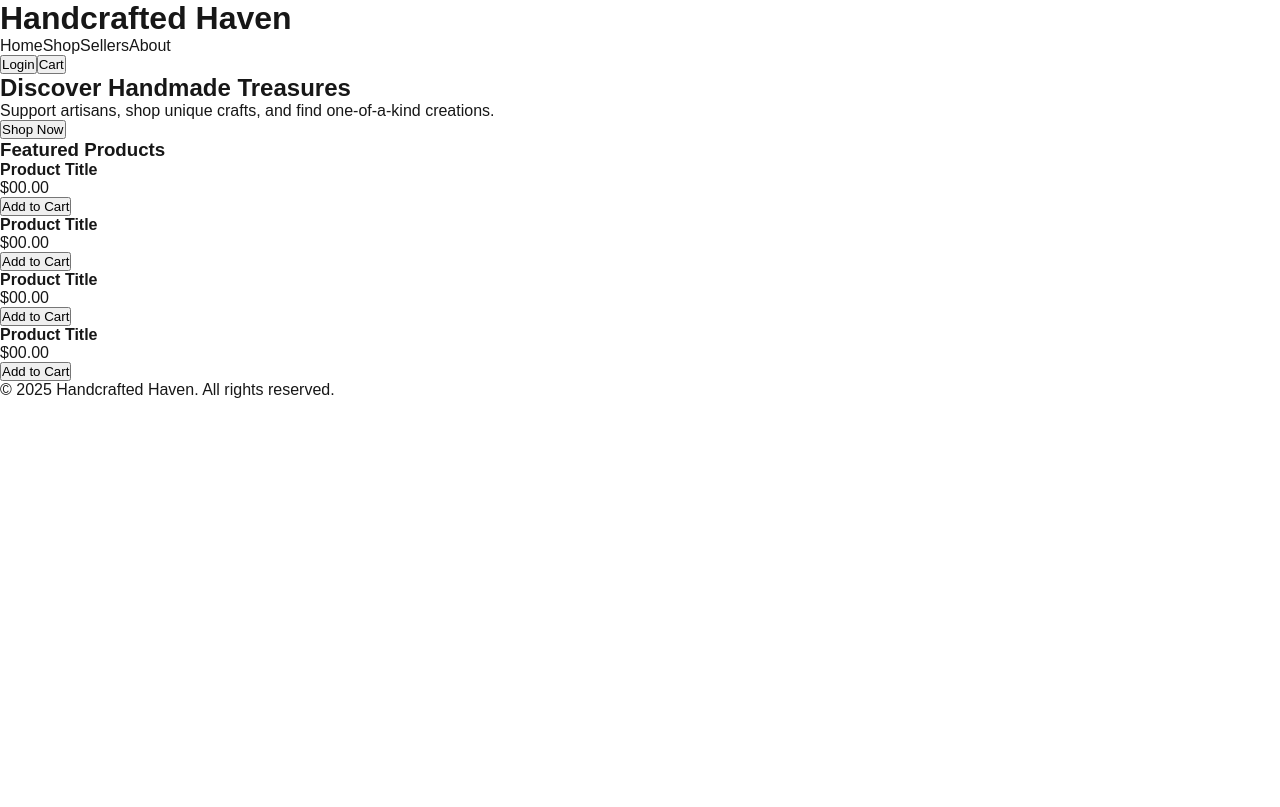
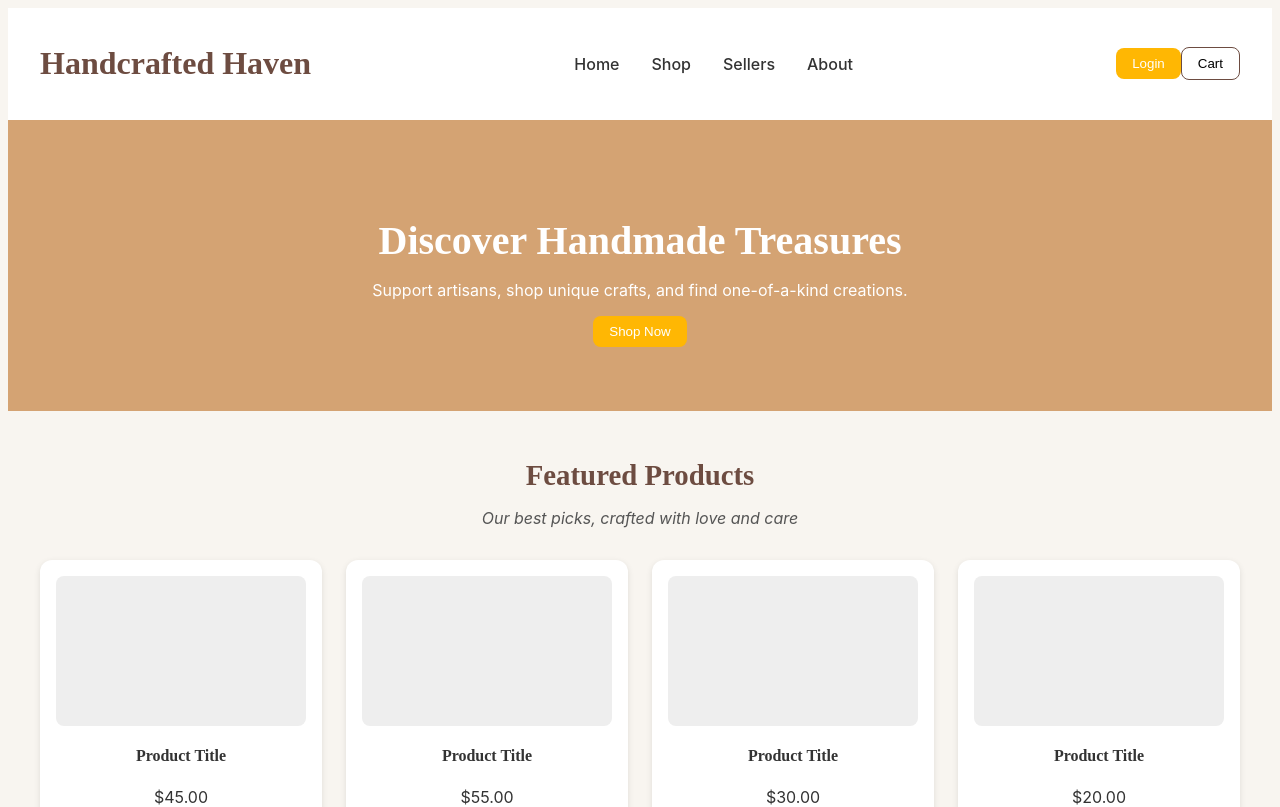
Before and after one commit to MulubahzumuKSipor/Team-Project, a Next.js app: page / in a window 1280 px wide. Shown: the top 807 px of the page. Built offline with nearby package versions, Linux system fonts and the light colour scheme.

Commit message:
Nav links/pages

```diff
--- a/package.json
+++ b/package.json
@@ -21,5 +21,6 @@
     "eslint": "^9",
     "eslint-config-next": "15.5.4",
     "@eslint/eslintrc": "^3"
-  }
+  },
+  "packageManager": "pnpm@10.11.0+sha512.6540583f41cc5f628eb3d9773ecee802f4f9ef9923cc45b69890fb47991d4b092964694ec3a4f738a420c918a333062c8b925d312f42e4f0c263eb603551f977"
 }
--- a/src/app/globals.css
+++ b/src/app/globals.css
@@ -1,8 +1,15 @@
 :root {
-  --background: #ffffff;
-  --foreground: #171717;
+  --color-primary: #6D4C41;   /* Rich Brown */
+  --color-secondary: #D4A373; /* Warm Sand */
+  --color-accent: #FFB703;    /* Golden Amber */
+  --color-light: #F8F5F0;     /* Off-White */
+  --color-dark: #333333;      /* Charcoal */
+
+  --background: var(--color-light);
+  --foreground: var(--color-dark);
 }
 
+/* Dark mode preference */
 @media (prefers-color-scheme: dark) {
   :root {
     --background: #0a0a0a;
@@ -19,24 +26,16 @@ body {
 body {
   color: var(--foreground);
   background: var(--background);
-  font-family: Arial, Helvetica, sans-serif;
+  font-family: 'Inter', 'Open Sans', sans-serif;
   -webkit-font-smoothing: antialiased;
   -moz-osx-font-smoothing: grayscale;
 }
 
-* {
-  box-sizing: border-box;
-  padding: 0;
-  margin: 0;
+h1, h2, h3, h4 {
+  font-family: 'Playfair Display', serif;
 }
 
 a {
   color: inherit;
   text-decoration: none;
 }
-
-@media (prefers-color-scheme: dark) {
-  html {
-    color-scheme: dark;
-  }
-}
--- a/src/app/layout.tsx
+++ b/src/app/layout.tsx
@@ -13,8 +13,8 @@ const geistMono = Geist_Mono({
 });
 
 export const metadata: Metadata = {
-  title: "Create Next App",
-  description: "Generated by create next app",
+  title: "Handcrafted Haven",
+  description: "Support artisans by shopping unique handmade products",
 };
 
 export default function RootLayout({
--- a/src/app/page.module.css
+++ b/src/app/page.module.css
@@ -1,167 +1,110 @@
-.page {
-  --gray-rgb: 0, 0, 0;
-  --gray-alpha-200: rgba(var(--gray-rgb), 0.08);
-  --gray-alpha-100: rgba(var(--gray-rgb), 0.05);
-
-  --button-primary-hover: #383838;
-  --button-secondary-hover: #f2f2f2;
-
-  display: grid;
-  grid-template-rows: 20px 1fr 20px;
+/* Header */
+.header {
+  background: #ffffff;
+  box-shadow: 0 2px 6px rgba(0,0,0,0.1);
+  padding: 1rem 2rem;
+  display: flex;
+  justify-content: space-between;
   align-items: center;
-  justify-items: center;
-  min-height: 100svh;
-  padding: 80px;
-  gap: 64px;
-  font-family: var(--font-geist-sans);
 }
 
-@media (prefers-color-scheme: dark) {
-  .page {
-    --gray-rgb: 255, 255, 255;
-    --gray-alpha-200: rgba(var(--gray-rgb), 0.145);
-    --gray-alpha-100: rgba(var(--gray-rgb), 0.06);
-
-    --button-primary-hover: #ccc;
-    --button-secondary-hover: #1a1a1a;
-  }
+.nav a {
+  margin: 0 1rem;
+  font-weight: 500;
+  transition: color 0.2s ease;
 }
 
-.main {
-  display: flex;
-  flex-direction: column;
-  gap: 32px;
-  grid-row-start: 2;
+.nav a:hover {
+  color: var(--color-secondary);
 }
 
-.main ol {
-  font-family: var(--font-geist-mono);
-  padding-left: 0;
-  margin: 0;
-  font-size: 14px;
-  line-height: 24px;
-  letter-spacing: -0.01em;
-  list-style-position: inside;
+/* Buttons */
+.buttonPrimary {
+  background: var(--color-accent);
+  color: white;
+  padding: 0.5rem 1rem;
+  border-radius: 8px;
+  border: none;
+  cursor: pointer;
+  transition: background 0.2s;
 }
 
-.main li:not(:last-of-type) {
-  margin-bottom: 8px;
+.buttonPrimary:hover {
+  background: #e09c00;
 }
 
-.main code {
-  font-family: inherit;
-  background: var(--gray-alpha-100);
-  padding: 2px 4px;
-  border-radius: 4px;
-  font-weight: 600;
+.buttonSecondary {
+  border: 1px solid var(--color-primary);
+  padding: 0.5rem 1rem;
+  border-radius: 8px;
+  background: transparent;
+  cursor: pointer;
 }
 
-.ctas {
-  display: flex;
-  gap: 16px;
+.buttonSecondary:hover {
+  background: var(--color-secondary);
+  color: white;
 }
 
-.ctas a {
-  appearance: none;
-  border-radius: 128px;
-  height: 48px;
-  padding: 0 20px;
-  border: 1px solid transparent;
-  transition:
-    background 0.2s,
-    color 0.2s,
-    border-color 0.2s;
-  cursor: pointer;
-  display: flex;
-  align-items: center;
-  justify-content: center;
-  font-size: 16px;
-  line-height: 20px;
-  font-weight: 500;
+/* Hero */
+.hero {
+  background: var(--color-secondary);
+  color: white;
+  text-align: center;
+  padding: 4rem 2rem;
 }
 
-a.primary {
-  background: var(--foreground);
-  color: var(--background);
-  gap: 8px;
+.hero h2 {
+  font-size: 2.5rem;
+  margin-bottom: 1rem;
 }
 
-a.secondary {
-  border-color: var(--gray-alpha-200);
-  min-width: 158px;
+/* Product Grid */
+.productGrid {
+  max-width: 1200px;
+  margin: 2rem auto;
+  display: grid;
+  gap: 1.5rem;
+  grid-template-columns: repeat(auto-fit, minmax(250px, 1fr));
 }
 
-.footer {
-  grid-row-start: 3;
-  display: flex;
-  gap: 24px;
+.productCard {
+  background: white;
+  padding: 1rem;
+  border-radius: 12px;
+  box-shadow: 0 2px 6px rgba(0,0,0,0.1);
+  text-align: center;
 }
 
-.footer a {
-  display: flex;
-  align-items: center;
-  gap: 8px;
+/* Section Title */
+.sectionTitle {
+  text-align: center;
+  font-size: 1.8rem;
+  margin-bottom: 0.5rem;
+  font-family: "Playfair Display", serif;
+  color: var(--color-primary);
 }
 
-.footer img {
-  flex-shrink: 0;
+.sectionSubtitle {
+  text-align: center;
+  font-size: 1rem;
+  margin-bottom: 2rem;
+  color: #555;
+  font-style: italic;
 }
 
-/* Enable hover only on non-touch devices */
-@media (hover: hover) and (pointer: fine) {
-  a.primary:hover {
-    background: var(--button-primary-hover);
-    border-color: transparent;
-  }
-
-  a.secondary:hover {
-    background: var(--button-secondary-hover);
-    border-color: transparent;
-  }
-
-  .footer a:hover {
-    text-decoration: underline;
-    text-underline-offset: 4px;
-  }
+.productsSection {
+  max-width: 1200px;
+  margin: 3rem auto;
+  padding: 0 1rem;
 }
 
-@media (max-width: 600px) {
-  .page {
-    padding: 32px;
-    padding-bottom: 80px;
-  }
 
-  .main {
-    align-items: center;
-  }
-
-  .main ol {
-    text-align: center;
-  }
-
-  .ctas {
-    flex-direction: column;
-  }
-
-  .ctas a {
-    font-size: 14px;
-    height: 40px;
-    padding: 0 16px;
-  }
-
-  a.secondary {
-    min-width: auto;
-  }
-
-  .footer {
-    flex-wrap: wrap;
-    align-items: center;
-    justify-content: center;
-  }
+/* Footer */
+.footer {
+  background: var(--color-primary);
+  color: white;
+  text-align: center;
+  padding: 2rem;
+  margin-top: 3rem;
 }
-
-@media (prefers-color-scheme: dark) {
-  .logo {
-    filter: invert();
-  }
-}
--- a/src/app/page.tsx
+++ b/src/app/page.tsx
@@ -1,57 +1,74 @@
-// import Image from "next/image";
-// import styles from "./page.module.css";
+import Image from "next/image";
+import styles from "./page.module.css";
 
 export default function Home() {
   return (
-    <main className="min-h-screen flex flex-col">
-      {/* ===== Header ===== */}
-      <header className="flex justify-between items-center p-6 border-b">
-        <h1 className="text-2xl font-serif text-[#6D4C41]">Handcrafted Haven</h1>
-        <nav className="space-x-6">
-          <a href="#">Home</a>
-          <a href="#">Shop</a>
-          <a href="#">Sellers</a>
-          <a href="#">About</a>
+    <div>
+      {/* Header */}
+      <header className={styles.header}>
+        <h1
+          style={{
+            color: "var(--color-primary)",
+            fontFamily: "'Playfair Display', serif",
+          }}
+        >
+          <a href="/">Handcrafted Haven</a>
+        </h1>
+        <nav className={styles.nav}>
+          <a href="/">Home</a>
+          <a href="/shop">Shop</a>
+          <a href="/sellers">Sellers</a>
+          <a href="/about">About</a>
         </nav>
-        <div className="space-x-4">
-          <button>Login</button>
-          <button>Cart</button>
+        <div>
+          <button className={styles.buttonPrimary}>Login</button>
+          <button className={styles.buttonSecondary}>Cart</button>
         </div>
       </header>
 
-      {/* ===== Hero Section ===== */}
-      <section className="flex flex-col items-center justify-center bg-[#D4A373] text-white py-24 text-center">
-        <h2 className="text-4xl font-serif mb-4">Discover Handmade Treasures</h2>
-        <p className="max-w-xl mb-6">
-          Support artisans, shop unique crafts, and find one-of-a-kind creations.
+      {/* Hero */}
+      <section className={styles.hero}>
+        <h2>Discover Handmade Treasures</h2>
+        <p>
+          Support artisans, shop unique crafts, and find one-of-a-kind
+          creations.
         </p>
-        <button className="bg-[#6D4C41] px-6 py-3 text-white rounded-lg">
-          Shop Now
-        </button>
+        <button className={styles.buttonPrimary}>Shop Now</button>
       </section>
 
-      {/* ===== Product Grid Placeholder ===== */}
-      <section className="flex-1 p-12">
-        <h3 className="text-2xl font-serif mb-6 text-center">Featured Products</h3>
-        <div className="grid gap-6 grid-cols-1 sm:grid-cols-2 md:grid-cols-3 lg:grid-cols-4">
-          {/* Placeholder cards */}
-          {Array.from({ length: 4 }).map((_, i) => (
-            <div key={i} className="border rounded-lg p-4">
-              <div className="h-40 bg-gray-200 rounded mb-3"></div>
-              <h4 className="font-semibold">Product Title</h4>
-              <p className="text-sm text-gray-600">$00.00</p>
-              <button className="mt-3 w-full bg-[#FFB703] text-white py-2 rounded-lg">
-                Add to Cart
-              </button>
+      {/* Featured Products Section */}
+      <main className={styles.productsSection}>
+        <h2 className={styles.sectionTitle}>Featured Products</h2>
+        <p className={styles.sectionSubtitle}>
+          Our best picks, crafted with love and care
+        </p>
+        <div className={styles.productGrid}>
+          {[45, 55, 30, 20].map((price, i) => (
+            <div key={i} className={styles.productCard}>
+              <div
+                style={{
+                  height: "150px",
+                  background: "#eee",
+                  borderRadius: "8px",
+                  marginBottom: "1rem",
+                }}
+              />
+              <h4>Product Title</h4>
+              <p>${price}.00</p>
+              <button className={styles.buttonPrimary}>Add to Cart</button>
             </div>
           ))}
         </div>
-      </section>
+      </main>
 
-      {/* ===== Footer ===== */}
-      <footer className="bg-[#6D4C41] text-white py-6 text-center">
-        <p>&copy; 2025 Handcrafted Haven. All rights reserved.</p>
+      {/* Footer */}
+      <footer className={styles.footer}>
+        <p>&copy; 2025 Handcrafted Haven. Team #3. All rights reserved.</p>
+        <div>
+          <a href="/about">About</a> | <a href="#">Contact</a> |{" "}
+          <a href="#">Terms</a>
+        </div>
       </footer>
-    </main>
+    </div>
   );
 }
```
Also changed, not shown: src/app/about/page.tsx (+44 -5 lines), src/app/sellers/page.tsx (+45 -5 lines), src/app/shop/page.tsx (+52 -5 lines), src/components/Footer.tsx (added, +30 -0 lines), src/components/Header.tsx (added, +35 -0 lines), src/components/ProductCard.tsx (added, +26 -0 lines), src/components/SellerCard.tsx (added, +28 -0 lines).
